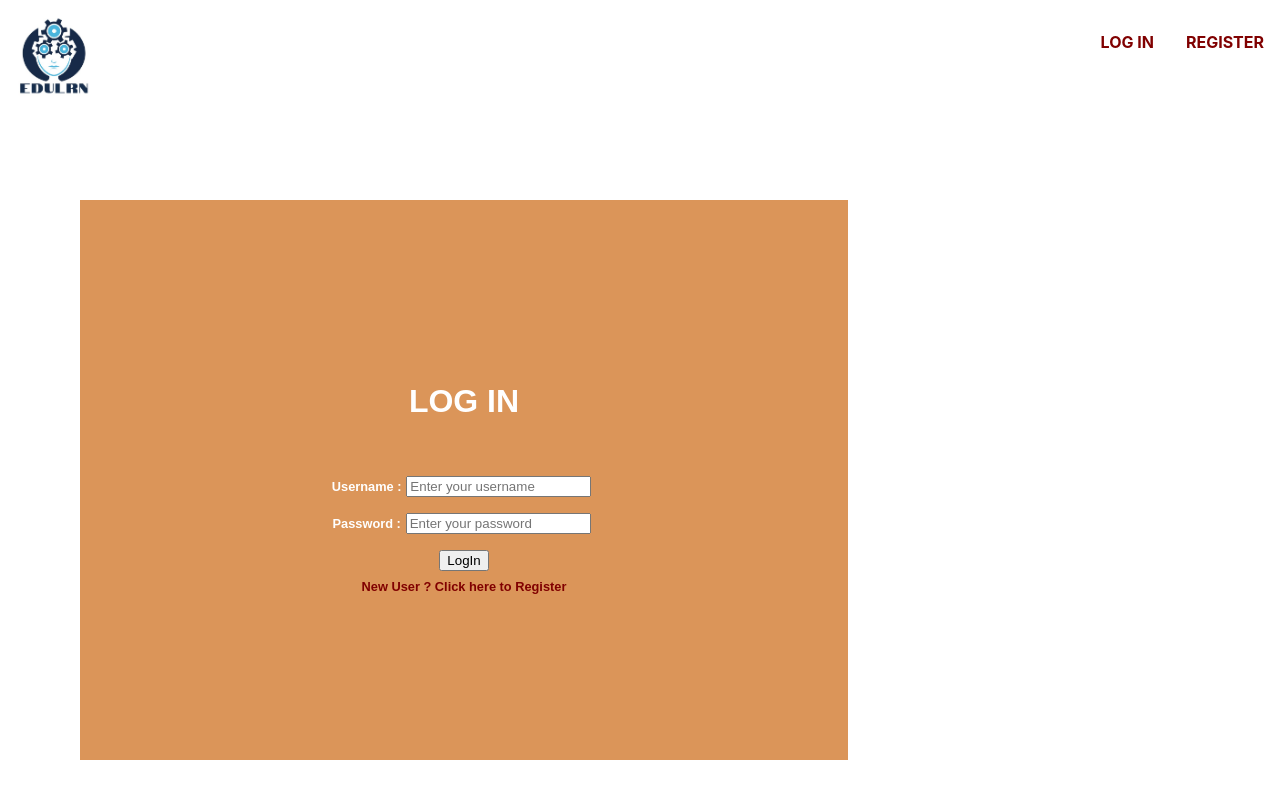
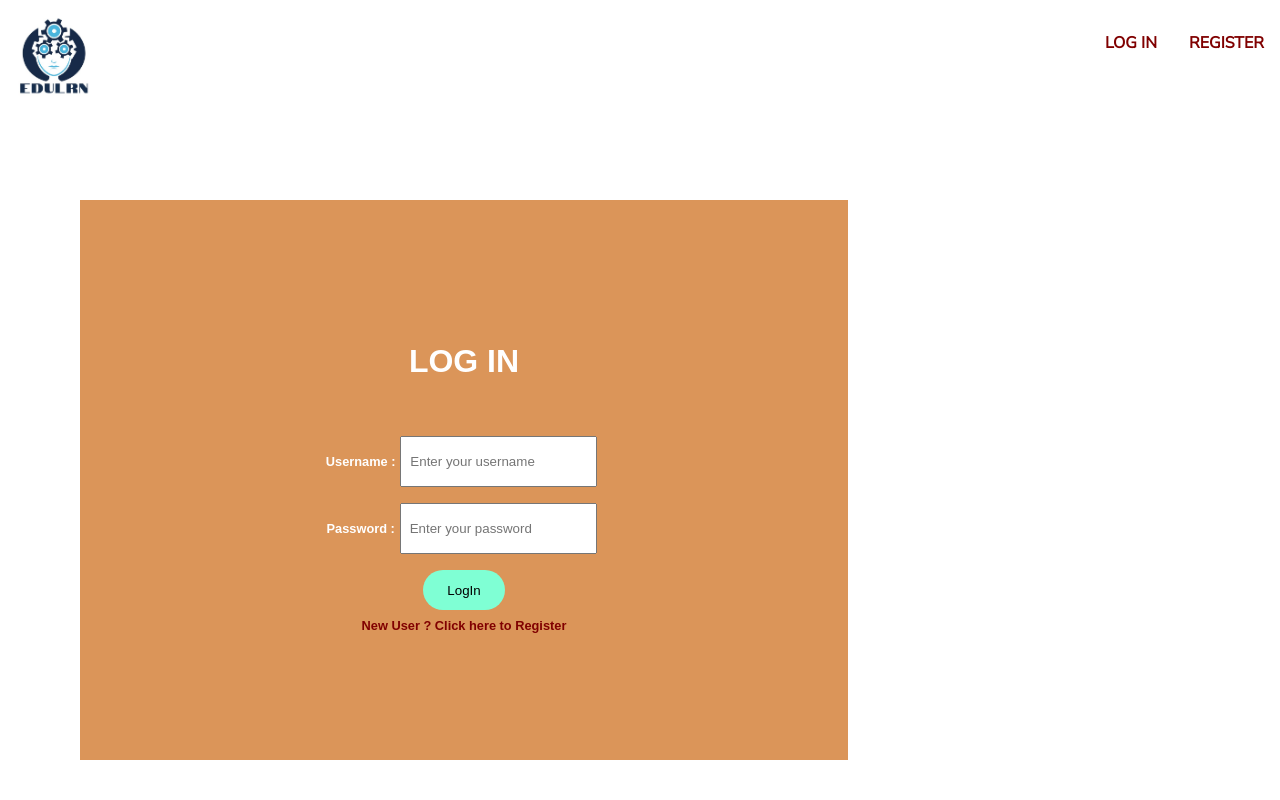
Before and after one commit to sehajwadhwa/EduLrn, a React (Create React App) app in the folder edulrn_client/: page /login in a window 1280 px wide. Shown: the top 800 px of the page. Built offline with nearby package versions, Linux system fonts and the light colour scheme.

Commit message:
made server

```diff
--- a/edulrn_client/public/index.html
+++ b/edulrn_client/public/index.html
@@ -3,6 +3,12 @@
   <head>
     <meta charset="utf-8" />
     <link rel="icon" href="%PUBLIC_URL%/favicon.ico" />
+    <link rel="preconnect" href="https://fonts.googleapis.com" />
+    <link rel="preconnect" href="https://fonts.gstatic.com" crossorigin />
+    <link
+      href="https://fonts.googleapis.com/css2?family=Nunito+Sans:opsz,wght@6..12,200;6..12,400&display=swap"
+      rel="stylesheet"
+    />
     <meta name="viewport" content="width=device-width, initial-scale=1" />
     <meta name="theme-color" content="#000000" />
     <meta
--- a/edulrn_client/src/components/Home/Home.jsx
+++ b/edulrn_client/src/components/Home/Home.jsx
@@ -1,5 +1,6 @@
 import React from "react";
 import banner1 from "../../assets/banner1.jpg";
+import courses1 from "../../assets/COURSES1.jpg";
 import "./Home.scss";
 import barba from "@barba/core";
 import { Link } from "react-router-dom";
@@ -11,11 +12,19 @@ const Home = () => {
         <img src={banner1} alt="Banner"></img>
       </div>
       <div className="courses">
-        <Link to="/courses"> <p>Courses</p> </Link>
+        <Link to="/courses">
+          {" "}
+          <p>Courses</p>{" "}
+        </Link>
         <div className="courses__img">
           {/* slider */}
-          <div className="courses__img--slide">img 1</div>
-          <div className="courses__img--slide">img2</div>
+          <div className="courses__img--slide">
+            <img className="courses__img--1" src={courses1} alt="Courses" />
+          </div>
+          <div className="courses__img--slide">
+            {" "}
+            <img className="courses__img--1" src={courses1} alt="Courses" />
+          </div>
           <div className="courses__img--slide">img3</div>
           <div className="courses__img--slide">img 1</div>
           <div className="courses__img--slide">img2</div>
--- a/edulrn_client/src/components/Home/Home.scss
+++ b/edulrn_client/src/components/Home/Home.scss
@@ -17,29 +17,35 @@ img {
     transform: translateX(0%);
   }
   100% {
-    transform: translate(calc(-100vw * 3));
+    transform: translate(calc(-80vw * 3));
   }
 }
 
 .courses {
   background-color: beige;
-  width: 70vw;
+  width: 100vw;
   height: 60vh;
   position: relative;
   display: flex;
 
   &__img {
-    animation: scroll 10s linear infinite;
+    animation: scroll 12s linear infinite;
     display: flex;
-    width: calc(100vw * 6);
+    width: calc(9vw * 6);
+    &--1 {
+      width: 100vw;
+      height: 60vh;
+    }
     &--slide {
       height: 100vh;
       width: 100vw;
     }
-    &__content {
-      background-color: black;
-      width: 20vw;
-      height: 20vh;
-    }
+  }
+  &__content {
+    background-color: black;
+    border: 2px solid red;
+    width: 100vw;
+    height: 60vh;
+    z-index: 1;
   }
 }
--- a/edulrn_client/src/components/Login/Login.jsx
+++ b/edulrn_client/src/components/Login/Login.jsx
@@ -10,10 +10,11 @@ const Login = () => {
           <label htmlFor="username">
             Username :
             <input
+              className="Login__main--fields"
               type="text"
               name="username"
               placeholder="Enter your username"
-              value=""
+              // value=""
               required
             />
           </label>
@@ -21,14 +22,15 @@ const Login = () => {
           <label htmlFor="password">
             Password :
             <input
+              className="Login__main--fields"
               type="password"
               name="password"
               placeholder="Enter your password"
-              value=""
+              // value=""
               required
             />
           </label>
-          <input type="submit" value="LogIn" />
+          <input className="Login__button" type="submit" value="LogIn" />
           <a href="/register">New User ? Click here to Register</a>
         </form>
       </div>
--- a/edulrn_client/src/components/Login/Login.scss
+++ b/edulrn_client/src/components/Login/Login.scss
@@ -32,10 +32,23 @@ a:hover {
     align-items: center;
     margin: 1rem;
     font-size: 0.8rem;
+    &--fields {
+      padding: 1rem 0.5rem;
+    }
   }
 
   &__main input {
     // padding: 0.5rem 1rem; //remove for mobile styling
     margin: 0.5rem 0.3rem;
   }
+  &__button {
+    padding: 0.8rem 1.5rem;
+    border-radius: 20px;
+    border: none;
+    background-color: aquamarine;
+
+    &:hover {
+      background-color: #9d7b8d;
+    }
+  }
 }
--- a/edulrn_client/src/index.css
+++ b/edulrn_client/src/index.css
@@ -1,13 +1,11 @@
 body {
   margin: 0;
-  font-family: -apple-system, BlinkMacSystemFont, 'Segoe UI', 'Roboto', 'Oxygen',
-    'Ubuntu', 'Cantarell', 'Fira Sans', 'Droid Sans', 'Helvetica Neue',
-    sans-serif;
+  font-family: "Nunito Sans", sans-serif;
   -webkit-font-smoothing: antialiased;
   -moz-osx-font-smoothing: grayscale;
 }
 
 code {
-  font-family: source-code-pro, Menlo, Monaco, Consolas, 'Courier New',
+  font-family: source-code-pro, Menlo, Monaco, Consolas, "Courier New",
     monospace;
 }
```
